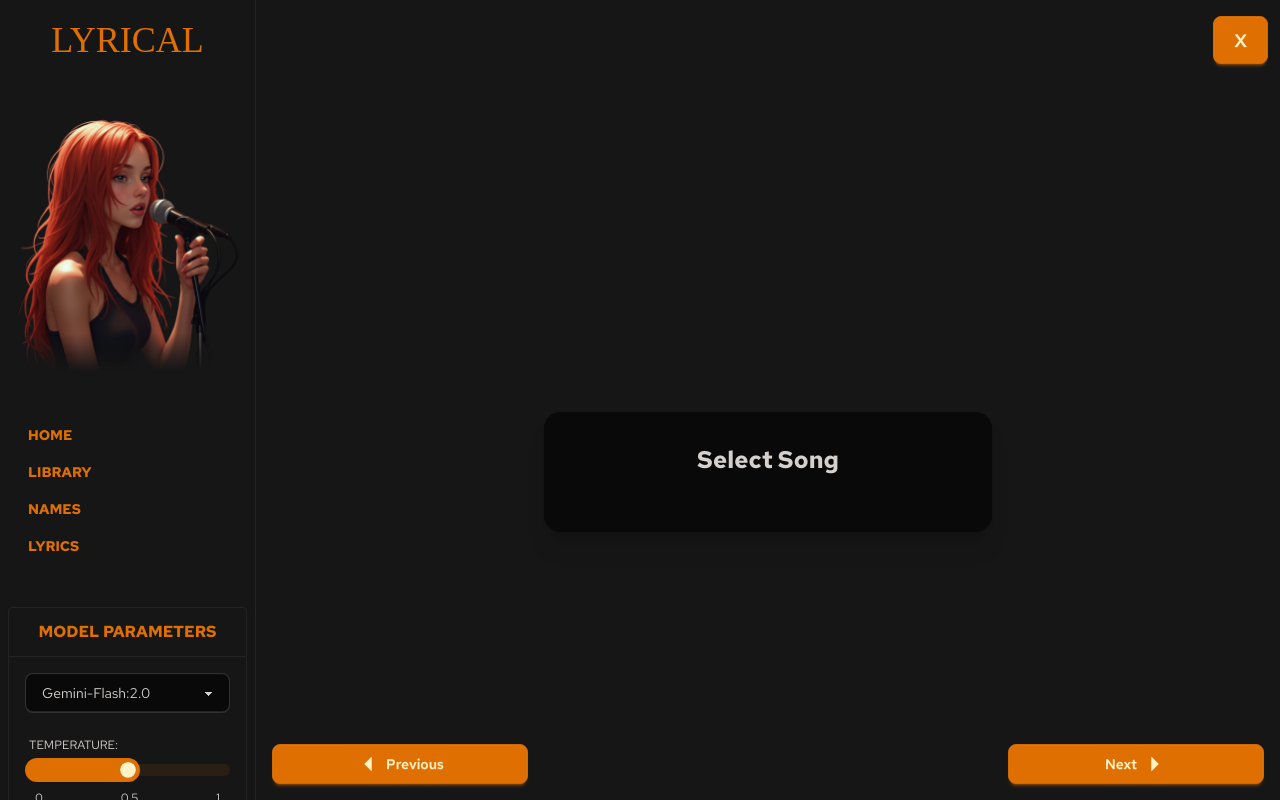
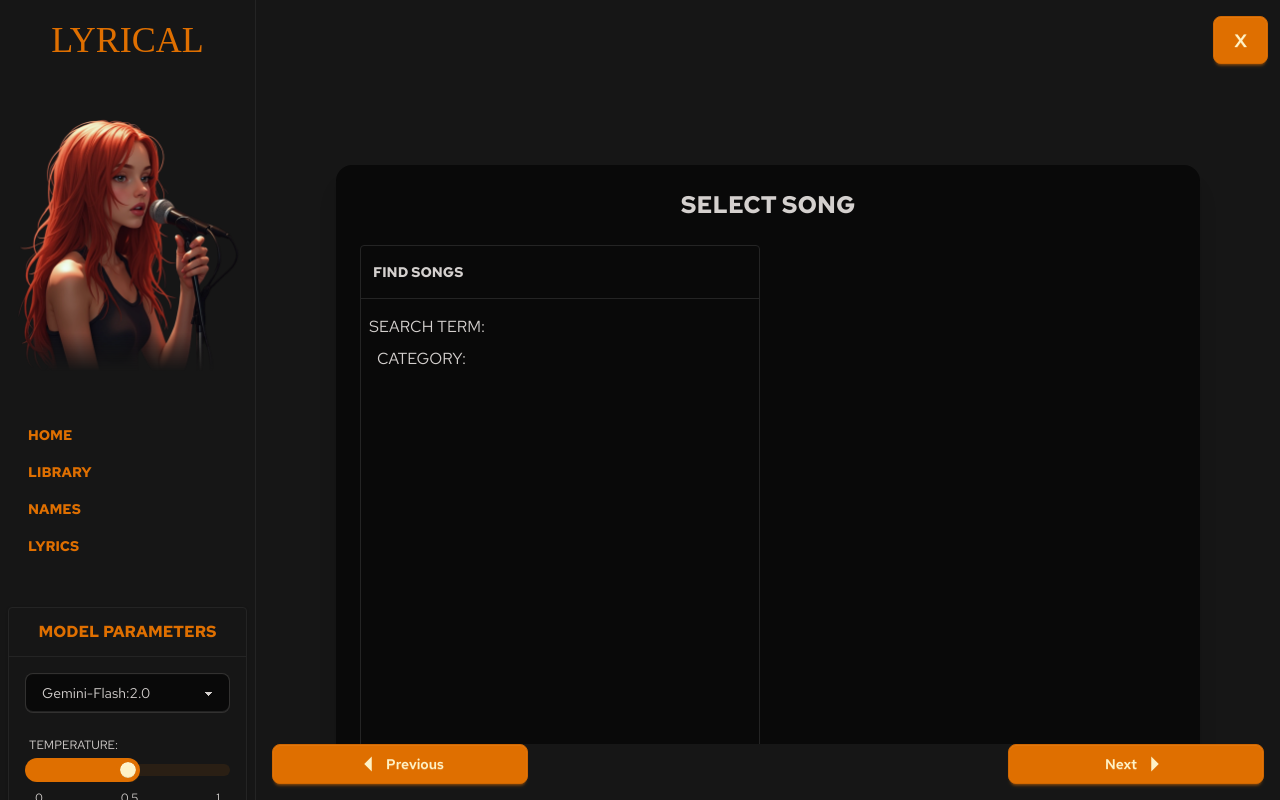
Before and after one commit to no-garlic/lyrical, a Django app: template lyrical/templates/lyrical/song.html in a window 1280 px wide. Run offline with Django 3.2, Linux system fonts and the light colour scheme; the template is opened without the code that fills it: values that come from a table or form of the project are taken from there, others are empty; a user stored in the database is signed in; data comes from the database, SQL or seed files in the repository; both versions use the stored data as it was after the commit; style sheets or scripts are compiled from the project's sources; parts of the project's set-up code (start-up, migrations or seed data) failed here and were passed over; some web fonts are replaced.

Commit message:
Enhance song selection page: update layout in song.html for better UI and add song filtering in page_song.py based on user preferences.

```diff
--- a/lyrical/templates/lyrical/song.html
+++ b/lyrical/templates/lyrical/song.html
@@ -5,14 +5,48 @@
 {% endblock %}
 
 {% block page_content %}
-<div class="w-full min-h-screen flex flex-col items-center justify-center bg-base-200 p-4">
-    <div class="card w-full max-w-md bg-base-100 shadow-xl p-6">
-        <div class="card-body items-center text-center p-2">
-            <h2 class="card-title text-2xl font-bold mb-6">Select Song</h2>
+    <div class="w-full min-h-screen flex flex-col items-center justify-center bg-base-200 p-4">
+        <div class="card max-w-[90%] h-[80%] bg-base-100 shadow-xl p-6 flex flex-col">
 
+            <!-- Title -->
+            <h2 class="mb-6 text-2xl font-bold text-center flex-shrink-0">SELECT SONG</h2>
+
+            <!-- Content -->
+            <div class="flex flex-row flex-1 min-h-0 gap-4">
+
+                <!-- Filters -->
+                <div class="w-[400px] min-w-0 border-1 rounded border-base-300">
+                    <div class="border-b border-base-300 px-3 py-4">
+                        <p class="text-sm font-bold" >FIND SONGS</p>
+                    </div>
+
+                    <div class="px-2 py-4">
+                        <c-input-label>
+                            SEARCH TERM:
+                        </c-input-label>
+                        <c-input-text id="input-include-words">{{user.song_name_words_inc}}</c-input-text>
+                        <p class="p-2" />
+
+                        <c-input-label>
+                            CATEGORY:
+                        </c-input-label>
+
+                    </div>
+
+                </div>
+
+                <!-- Song List -->
+                <div class="w-[400px] min-w-0 overflow-y-auto scrollbar-show">
+                    <div class="w-full h-full">
+                        {% for song in songs %}
+                            <c-card-song />
+                        {% endfor %}
+                    </div>
+                </div>
+
+            </div>
         </div>
     </div>
-</div>
 {% endblock %}
 
 {% block scripts %}
--- a/lyrical/views/page_song.py
+++ b/lyrical/views/page_song.py
@@ -22,6 +22,7 @@
     context = {
         "active_page": "lyrics",
         "navigation": navigation,
+        "songs": models.Song.objects.filter(user=request.user, stage='liked').order_by(Lower('name')),
     }
 
     try:
```
Also changed, not shown: db.sqlite3.
